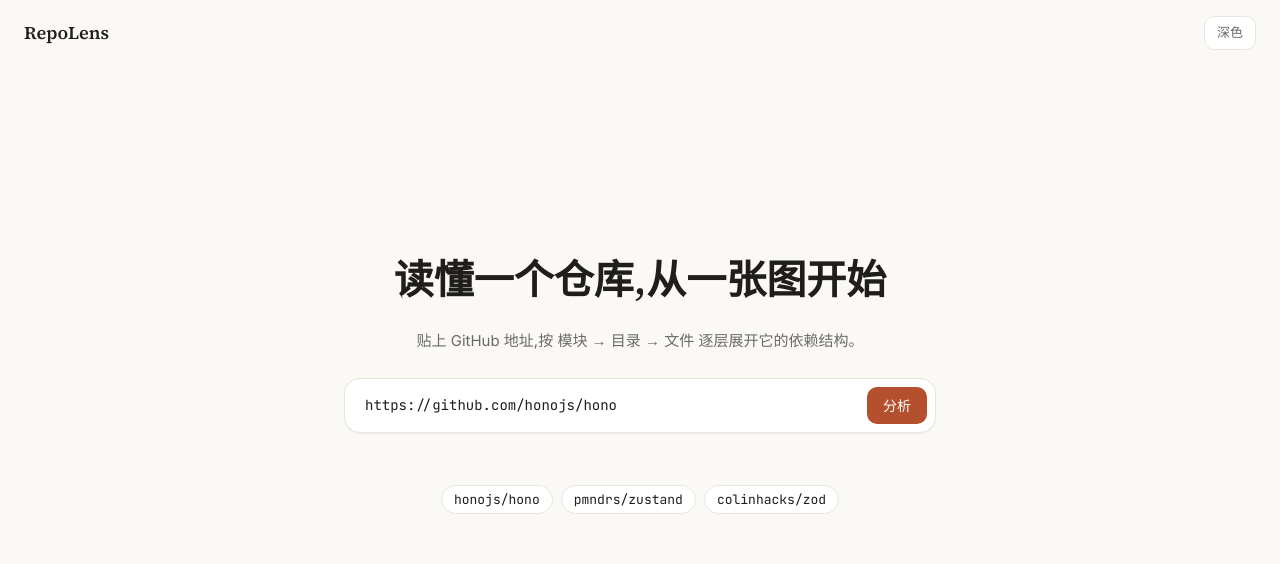
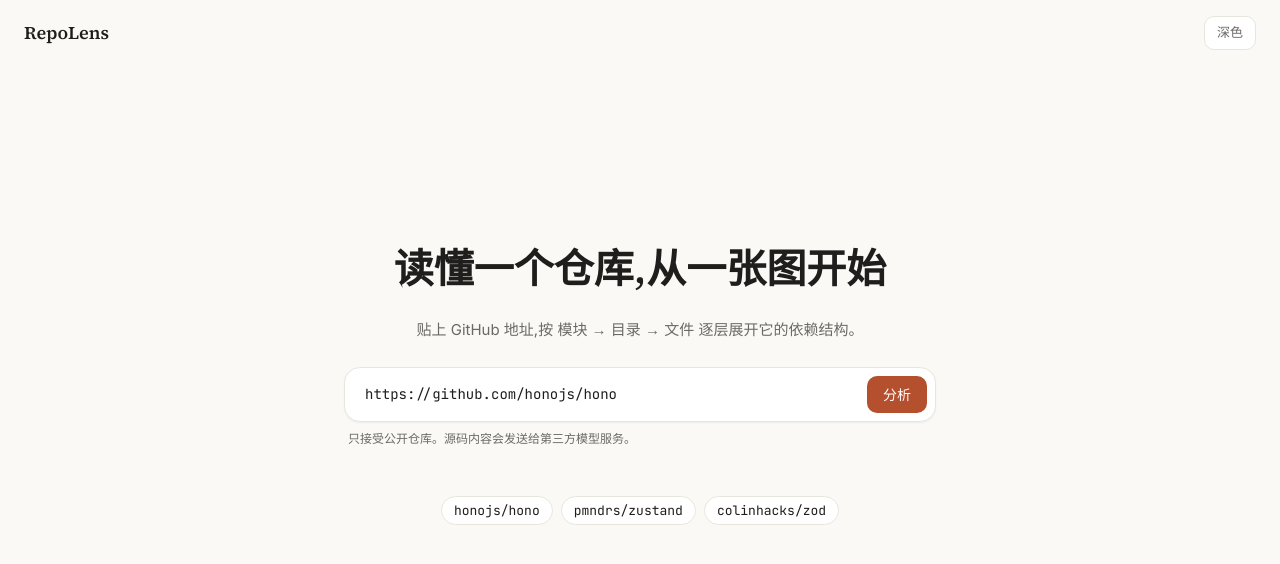
Before and after one commit to Akarin7784/repo-lens, a Next.js app in the folder apps/web/: page / in a window 1280 px wide. Shown: the top 564 px of the page. Built offline with nearby package versions, Linux system fonts and the light colour scheme.

Commit message:
feat(web): public-repo and third-party model notice on submit (T-222b)

```diff
--- a/apps/web/components/home/RepoUrlInput.tsx
+++ b/apps/web/components/home/RepoUrlInput.tsx
@@ -20,6 +20,7 @@ export function RepoUrlInput({ api }: { api?: ApiClient }) {
       <div className="flex items-center gap-2 rounded-hero border border-line bg-panel p-2 shadow-soft transition-shadow duration-200 ease-out focus-within:border-accent focus-within:shadow-pop">
         <input
           aria-label="GitHub 仓库地址"
+          aria-describedby="repo-url-notice"
           className="min-w-0 flex-1 bg-transparent px-3 py-2 font-mono text-[14px] text-fg outline-none placeholder:text-muted"
           placeholder="https://github.com/owner/repo"
           value={value}
@@ -36,7 +37,10 @@ export function RepoUrlInput({ api }: { api?: ApiClient }) {
           {pending ? '提交中…' : '分析'}
         </button>
       </div>
-      <p role="status" className="mt-2 min-h-5 text-[13px] text-muted">
+      <p id="repo-url-notice" className="mt-2 px-1 text-[12px] text-muted">
+        只接受公开仓库。源码内容会发送给第三方模型服务。
+      </p>
+      <p role="status" className="mt-1 min-h-5 text-[13px] text-muted">
         {hint}
       </p>
     </form>
```
Also changed, not shown: 2 other files (tests, documents, lock files or other folders).
